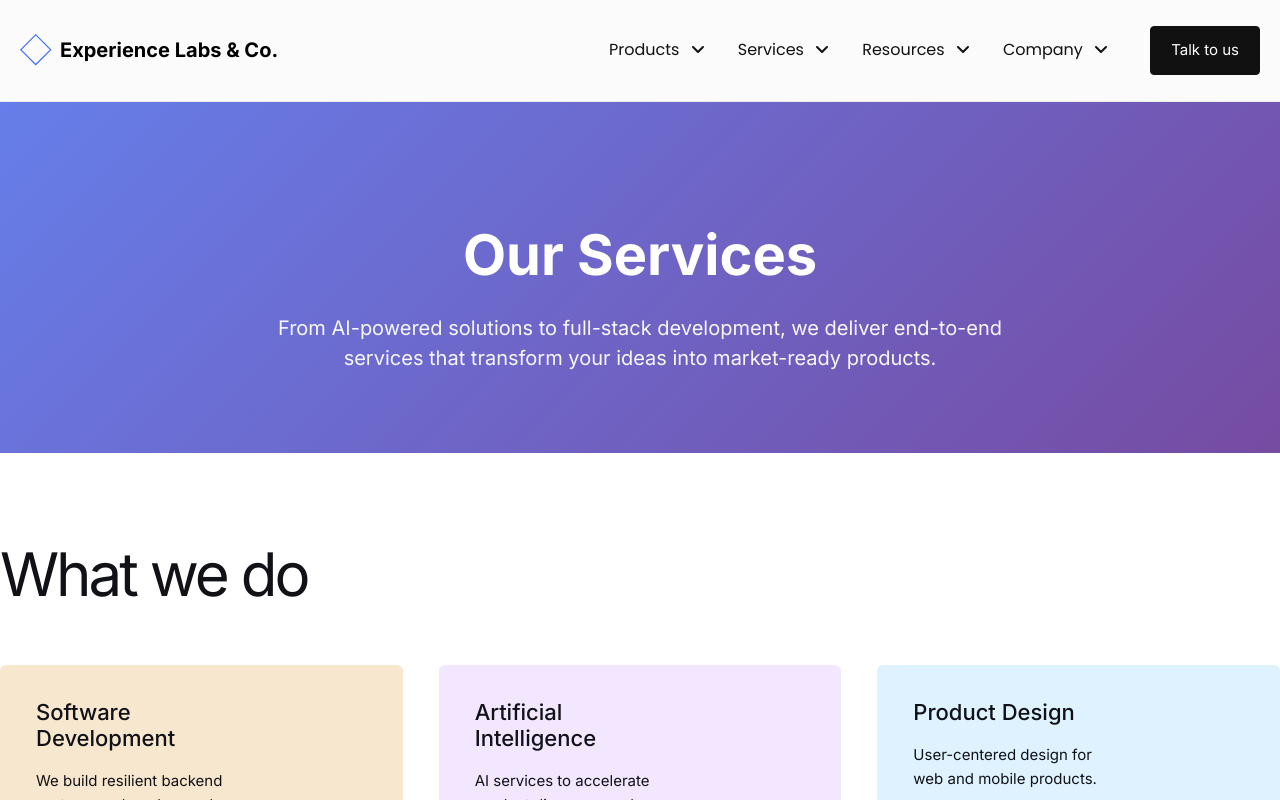
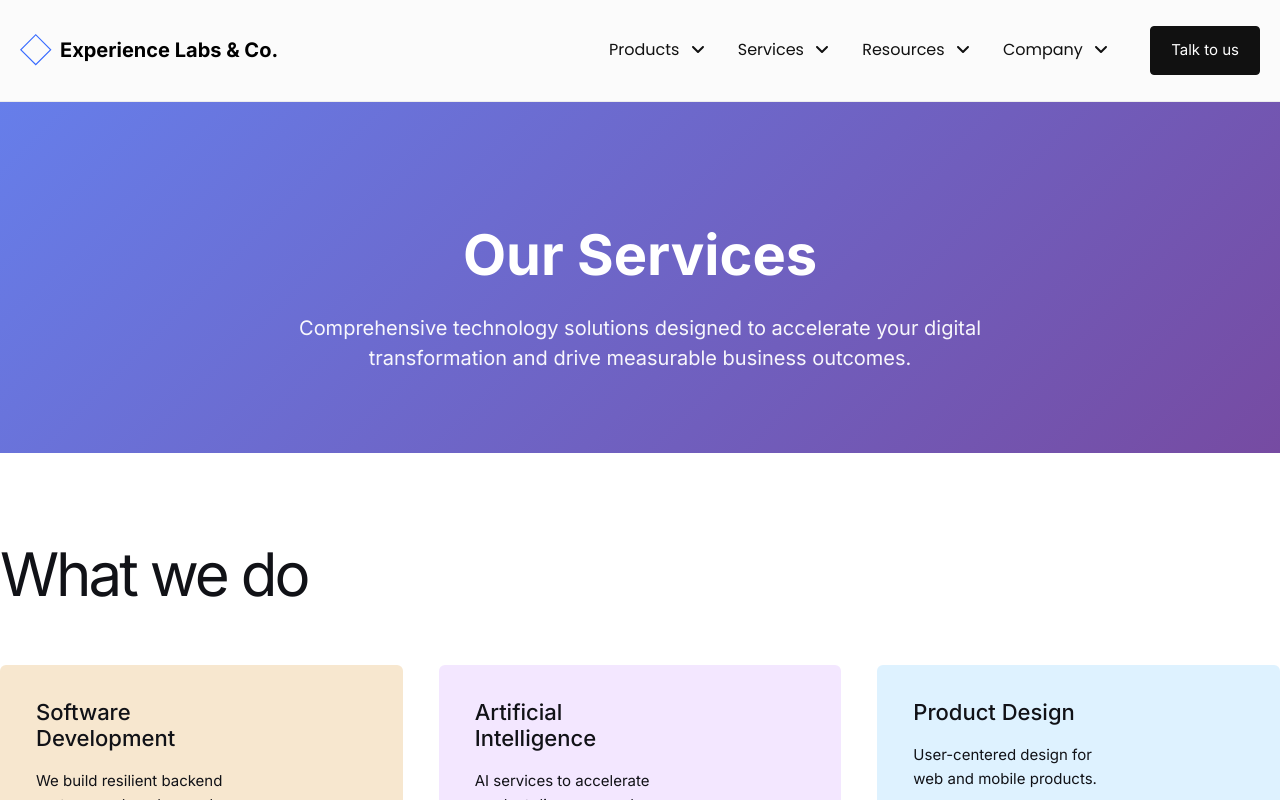
Before and after one commit to Hasitha076/web-agency-site, a React (Create React App) app: page /services in a window 1280 px wide. Shown: the top 800 px of the page. Built offline with nearby package versions, Linux system fonts and the light colour scheme.

Commit message:
Services page is updated

```diff
--- a/src/pages/Services.js
+++ b/src/pages/Services.js
@@ -22,8 +22,7 @@ export default function ServicesPage() {
               Our Services
             </h1>
             <p style={{fontSize: '1.25rem', maxWidth: '800px', margin: '0 auto', opacity: '0.95'}}>
-              From AI-powered solutions to full-stack development, we deliver end-to-end services
-              that transform your ideas into market-ready products.
+              Comprehensive technology solutions designed to accelerate your digital transformation and drive measurable business outcomes.
             </p>
           </div>
         </section>
```
